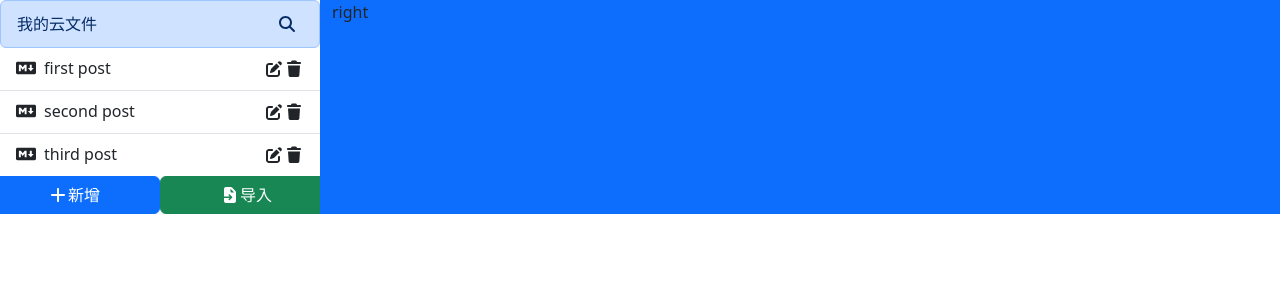
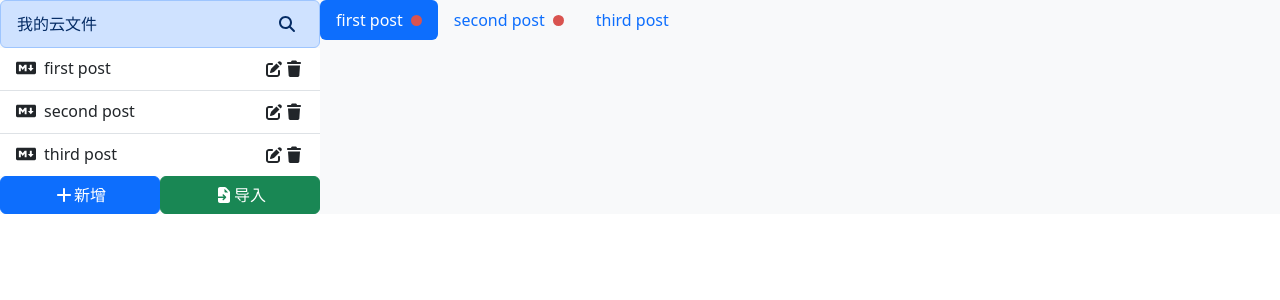
Before and after one commit to BigAl1986/cloud-doc, a React (Create React App) app: page / in a window 1280 px wide. Shown: the top 300 px of the page. Built offline with nearby package versions, Linux system fonts and the light colour scheme.

Commit message:
feat:  右侧顶部 tabs

```diff
--- a/package.json
+++ b/package.json
@@ -17,6 +17,7 @@
     "@types/react": "^19.2.4",
     "@types/react-dom": "^19.2.3",
     "bootstrap": "^5.3.8",
+    "classnames": "^2.5.1",
     "react": "^19.2.0",
     "react-dom": "^19.2.0",
     "react-scripts": "5.0.1",
--- a/src/App.css
+++ b/src/App.css
@@ -4,6 +4,10 @@
   color: inherit;
 }
 
+.cursor-pointer {
+  cursor: pointer;
+}
+
 .file-search {
   height: 48px;
 }
--- a/src/App.tsx
+++ b/src/App.tsx
@@ -6,11 +6,12 @@ import FileList from "./components/FileList";
 import defaultList from "./utils/defaultList.json";
 import { FontAwesomeIcon } from "@fortawesome/react-fontawesome";
 import { faFileImport, faPlus } from "@fortawesome/free-solid-svg-icons";
+import TabList from "./components/TabList";
 
 function App() {
   return (
-    <div className="App container-fluid">
-      <div className="row no-gutters">
+    <div className="App container-fluid px-0">
+      <div className="row g-0">
         <div className="col-3 bg-light left-panel px-0">
           <FileSearch
             title="我的云文件"
@@ -22,8 +23,8 @@ function App() {
             fileEdit={(id, name) => console.log(id, name)}
             fileDelete={(id) => console.log("delete", id)}
           />
-          <div className="row no-gutters">
-            <div className="col px-0 d-grid">
+          <div className="row g-0">
+            <div className="col d-grid">
               <button
                 type="button"
                 className="btn-primary btn no-border"
@@ -33,7 +34,7 @@ function App() {
                 新增
               </button>
             </div>
-            <div className="col px-0 d-grid">
+            <div className="col d-grid">
               <button
                 type="button"
                 className="btn-success btn no-border"
@@ -45,7 +46,15 @@ function App() {
             </div>
           </div>
         </div>
-        <div className="col-9 bg-primary right-panel">right</div>
+        <div className="col-9 bg-light right-panel">
+          <TabList
+            files={defaultList}
+            activeId="0"
+            unsaveIds={["0", "1"]}
+            onTabClick={(id) => console.log("click", id)}
+            onTabClose={(id) => console.log("close", id)}
+          />
+        </div>
       </div>
     </div>
   );
--- a/src/components/FileList.tsx
+++ b/src/components/FileList.tsx
@@ -65,7 +65,7 @@ export default function FileList({
                   <FontAwesomeIcon icon={faMarkdown} />
                 </span>
                 <span
-                  className="flex-grow-1"
+                  className="flex-grow-1 cursor-pointer"
                   onClick={() => fileClick(file.id)}
                 >
                   {file.title}
--- /dev/null
+++ b/src/components/TabList.css
@@ -0,0 +1,34 @@
+.tab-list {
+  .nav-link {
+    &:not(.active) .close-icon {
+      visibility: hidden;
+    }
+
+    &:hover .close-icon {
+      visibility: visible;
+    }
+
+    .unsaved-icon {
+      display: inline-block;
+      background: #d9534f;
+      width: 11px;
+      height: 11px;
+    }
+
+    &.unsaved {
+      .close-icon {
+        display: none;
+      }
+
+      &:hover {
+        .close-icon {
+          display: inline-block;
+        }
+
+        .unsaved-icon {
+          display: none;
+        }
+      }
+    }
+  }
+}
--- /dev/null
+++ b/src/components/TabList.tsx
@@ -0,0 +1,42 @@
+import React from "react";
+import { TabListProps } from "./types";
+import classNames from "classnames";
+import { FontAwesomeIcon } from "@fortawesome/react-fontawesome";
+import { faTimes } from "@fortawesome/free-solid-svg-icons";
+import "./TabList.css";
+
+export default function TabList({
+  files,
+  activeId,
+  unsaveIds = [],
+  onTabClick,
+  onTabClose,
+}: TabListProps) {
+  return (
+    <ul className="nav nav-pills tab-list">
+      {files.map((file) => {
+        const unsaved = unsaveIds.includes(file.id);
+        const finalClassNames = classNames({
+          "nav-link": true,
+          active: file.id === activeId,
+          unsaved,
+        });
+        return (
+          <li className="nav-item" key={file.id}>
+            <a href="#" className={finalClassNames}>
+              {file.title}
+              <FontAwesomeIcon
+                icon={faTimes}
+                title="删除"
+                className="ms-2 close-icon"
+              />
+              {unsaved && (
+                <span className="rounded-circle unsaved-icon ms-2"></span>
+              )}
+            </a>
+          </li>
+        );
+      })}
+    </ul>
+  );
+}
```
Also changed, not shown: src/components/types.ts (+8 -0 lines), 1 other file (tests, documents, lock files or other folders).
